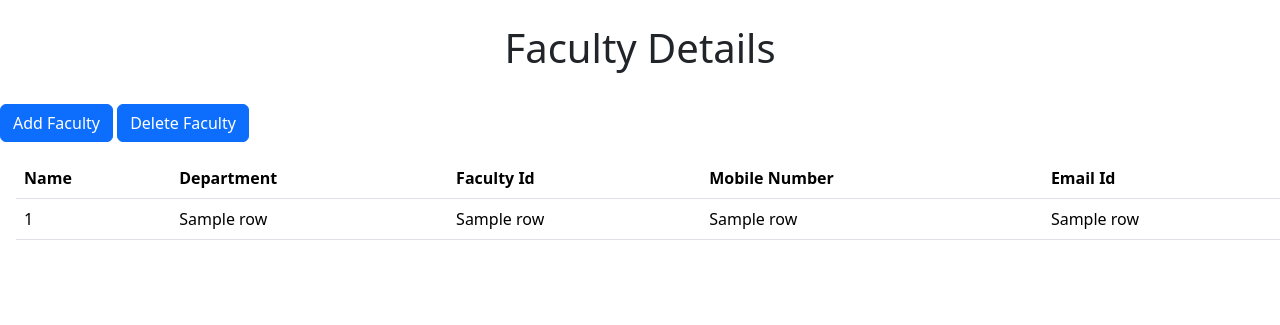
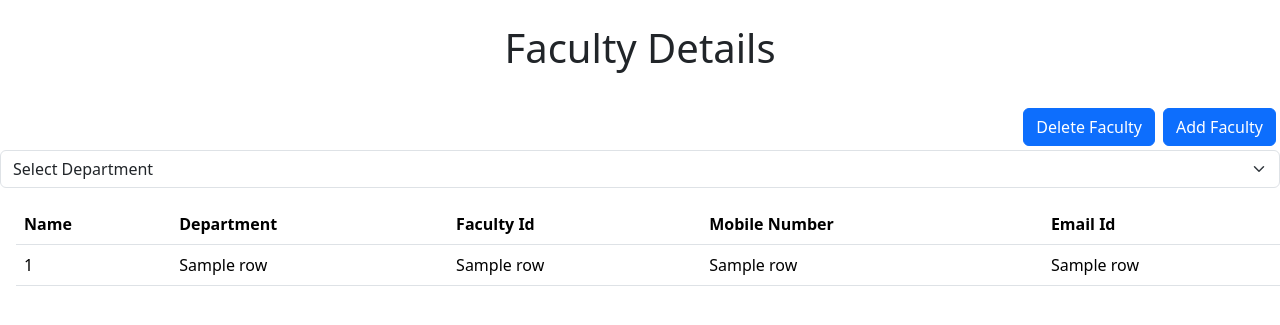
Before and after one commit to Divya-02401/Faculty-Details, a FastAPI app: template templates/index.html in a window 1280 px wide. Shown: the top 325 px of the page. Run offline with FastAPI, Linux system fonts and the light colour scheme; the template is opened without the code that fills it: most values are stand-ins (such as "Sample title", 1, 10 or a date in 2020).

Commit message:
added default dropwon to select department

```diff
--- a/main.py
+++ b/main.py
@@ -80,3 +80,24 @@ def delete_faculty(Fid:str=Form(...)):
         cursor.close()
         conn.close()
     return True
+
+
+@app.post("/select-department")
+async def search_department(request: Request, Department: dict):
+  conn=sqlite3.connect("Faculty")
+  cursor=conn.cursor()
+  selected_department = Department.get('Department')
+  try:
+    query=f"SELECT *  FROM Faculty where Department=('{selected_department}') "
+    print(query)
+    conn.execute('BEGIN')
+    cursor.execute(query)
+    Faculty=cursor.fetchall()
+    print(Faculty)
+    conn.commit()
+  except Exception as e:
+    conn.rollback()
+  finally:
+    cursor.close()
+    conn.close()
+  return Faculty
--- a/templates/index.html
+++ b/templates/index.html
@@ -19,7 +19,7 @@
     <!-- Button trigger modal -->
     <button
       type="button"
-      class="btn btn-primary"
+      class="btn btn-primary float-end m-1"
       data-bs-toggle="modal"
       data-bs-target="#exampleModal"
     >
@@ -112,7 +112,7 @@
     <!-- Button trigger modal -->
     <button
       type="button"
-      class="btn btn-primary"
+      class="btn btn-primary float-end m-1"
       data-bs-toggle="modal"
       data-bs-target="#deleteFaculty"
     >
@@ -167,6 +167,20 @@
       </div>
     </div>
 
+    <select
+      class="form-select"
+      aria-label="Default select example"
+      id="select-department"
+      onchange="selectDepartment()"
+    >
+      <option selected>Select Department</option>
+      <option value="Maths">Maths</option>
+      <option value="Stats">Stats</option>
+      <option value="Computers">Computers</option>
+      <option value="English">English</option>
+      <option value="Physics">Physics</option>
+      <option value="Chemistry">Chemistry</option>
+    </select>
     <!-- to display data -->
     <table class="table m-3" id="facultyTable">
       <thead>
@@ -193,6 +207,50 @@
         {% endfor %}
       </tbody>
     </table>
+    <script>
+      function selectDepartment() {
+        console.log("inside function");
+        let selected_department =
+          document.getElementById("select-department").value;
+        console.log(selected_department);
+        let url = `/select-department`;
+        fetch(url, {
+          method: "post",
+          body: JSON.stringify({ Department: selected_department }),
+          headers: {
+            "content-type": "application/json",
+          },
+        })
+          .then((response) => {
+            return response.json();
+          })
+          .then((data) => {
+            const tableBody = document
+              .getElementById("facultyTable")
+              .getElementsByTagName("tbody")[0];
+            tableBody.innerHTML = " ";
+            data.forEach((Faculty) => {
+              const row = tableBody.insertRow();
+              const cell1 = row.insertCell(0);
+              const cell2 = row.insertCell(1);
+              const cell3 = row.insertCell(2);
+              const cell4 = row.insertCell(3);
+              const cell5 = row.insertCell(4);
+
+              console.log(Faculty);
+              cell1.textContent = Faculty[0];
+              cell2.textContent = Faculty[1];
+              cell3.textContent = Faculty[2];
+              cell4.textContent = Faculty[3];
+              cell5.textContent = Faculty[4];
+            });
+            console.log(data);
+          })
+          .catch((err) => {
+            console.log("error");
+          });
+      }
+    </script>
     <script
       src="https://cdn.jsdelivr.net/npm/bootstrap@5.3.3/dist/js/bootstrap.bundle.min.js"
       integrity="sha384-YvpcrYf0tY3lHB60NNkmXc5s9fDVZLESaAA55NDzOxhy9GkcIdslK1eN7N6jIeHz"
```
